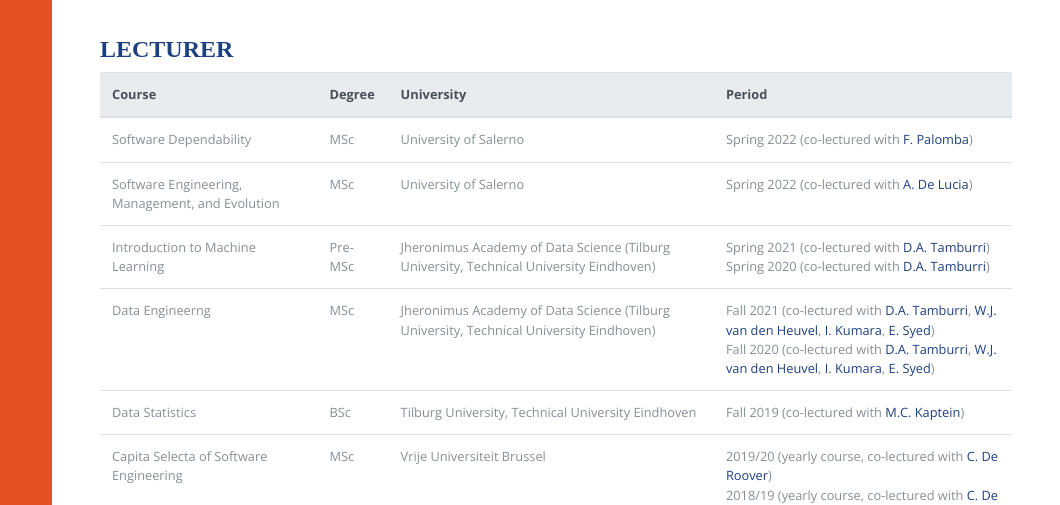
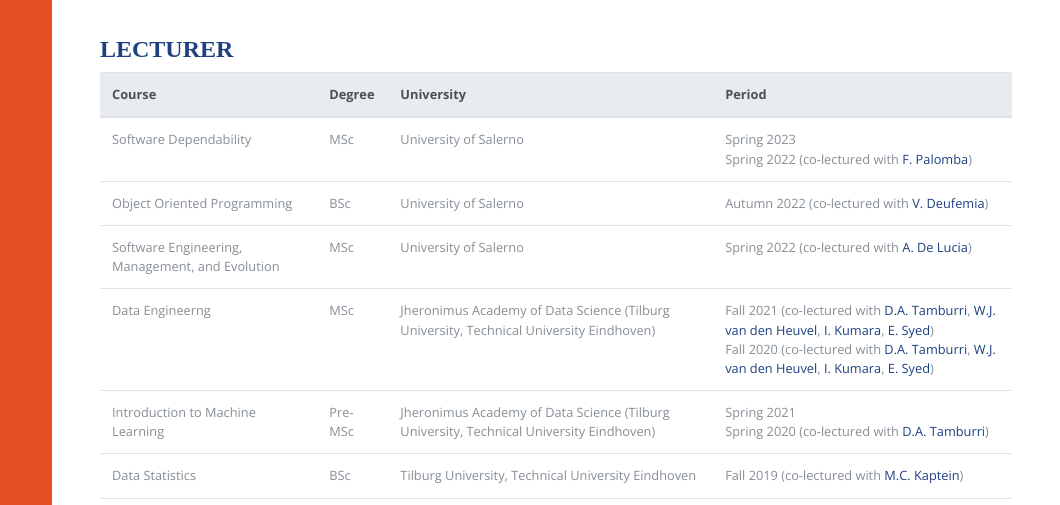
Before and after one commit to dardin88/dardin88.github.io, a plain HTML site: page teaching.html in a window 1280 px wide. Shown: the part 99-604 px from the top of the page, 220-1280 px from the left. Drawn offline with nearby package versions, Linux system fonts and the light colour scheme; a web font is replaced by a local one.

Commit message:
Add some new teaching

```diff
--- a/teaching.html
+++ b/teaching.html
@@ -21,7 +21,7 @@
     <link href="vendor/font-awesome/css/font-awesome.min.css" rel="stylesheet">
     <link href="vendor/devicons/css/devicons.min.css" rel="stylesheet">
     <link href="vendor/simple-line-icons/css/simple-line-icons.css" rel="stylesheet">
-    <link href="img/favicon.ico" rel="icon" type="image/x-icon" >
+    <link href="img/favicon.ico" rel="icon" type="image/x-icon">
 
     <!-- Custom styles for this template -->
     <link href="css/resume.css" rel="stylesheet">
@@ -30,11 +30,11 @@
     <!-- Global site tag (gtag.js) - Google Analytics -->
     <script async src="https://www.googletagmanager.com/gtag/js?id=G-DJKMG8SDFH"></script>
     <script>
-    window.dataLayer = window.dataLayer || [];
-    function gtag(){dataLayer.push(arguments);}
-    gtag('js', new Date());
+        window.dataLayer = window.dataLayer || [];
+        function gtag() { dataLayer.push(arguments); }
+        gtag('js', new Date());
 
-    gtag('config', 'G-DJKMG8SDFH');
+        gtag('config', 'G-DJKMG8SDFH');
     </script>
 
 </head>
@@ -100,30 +100,25 @@
                                     <td>Software Dependability</td>
                                     <td>MSc</td>
                                     <td>University of Salerno</td>
-                                    <td>Spring 2022 (co-lectured with <a
-                                        href="https://fpalomba.github.io/" target="blank">F. Palomba</a>)
+                                    <td>Spring 2023 <br />
+                                        Spring 2022 (co-lectured with <a href="https://fpalomba.github.io/"
+                                            target="blank">F. Palomba</a>)
+                                    </td>
+                                </tr>
+                                <tr>
+                                    <td>Object Oriented Programming</td>
+                                    <td>BSc</td>
+                                    <td>University of Salerno</td>
+                                    <td>Autumn 2022 (co-lectured with <a href="https://docenti.unisa.it/005087/en/home"
+                                            target="blank">V. Deufemia</a>)
                                     </td>
                                 </tr>
                                 <tr>
                                     <td>Software Engineering, Management, and Evolution</td>
                                     <td>MSc</td>
                                     <td>University of Salerno</td>
-                                    <td>Spring 2022 (co-lectured with <a
-                                        href="https://docenti.unisa.it/003241/en/home" target="blank">A. De
-                                        Lucia</a>)
-                                    </td>
-                                </tr>
-                                <tr>
-                                    <td>Introduction to Machine Learning</td>
-                                    <td>Pre-MSc</td>
-                                    <td>Jheronimus Academy of Data Science (Tilburg University, Technical University
-                                        Eindhoven)</td>
-                                    <td>Spring 2021 (co-lectured with <a
-                                            href="https://scholar.google.com/citations?user=l7BGAq8AAAAJ&hl=en"
-                                            target="blank">D.A. Tamburri</a>)
-                                        <br />Spring 2020 (co-lectured with
-                                        <a href="https://scholar.google.com/citations?user=l7BGAq8AAAAJ&hl=en"
-                                            target="blank">D.A. Tamburri</a>)
+                                    <td>Spring 2022 (co-lectured with <a href="https://docenti.unisa.it/003241/en/home"
+                                            target="blank">A. De Lucia</a>)
                                     </td>
                                 </tr>
                                 <tr>
@@ -147,6 +142,17 @@
                                             href="https://scholar.google.it/citations?user=IfiRc9MAAAAJ&hl=en"
                                             target="blank"> I. Kumara</a>,<a href="https://www.linkedin.com/in/ekhtiar/"
                                             target="blank"> E. Syed</a>)
+                                    </td>
+                                </tr>
+                                <tr>
+                                    <td>Introduction to Machine Learning</td>
+                                    <td>Pre-MSc</td>
+                                    <td>Jheronimus Academy of Data Science (Tilburg University, Technical University
+                                        Eindhoven)</td>
+                                    <td>Spring 2021<br />
+                                        Spring 2020 (co-lectured with
+                                        <a href="https://scholar.google.com/citations?user=l7BGAq8AAAAJ&hl=en"
+                                            target="blank">D.A. Tamburri</a>)
                                     </td>
                                 </tr>
                                 <tr>
```
Also changed, not shown: 1 other file.
